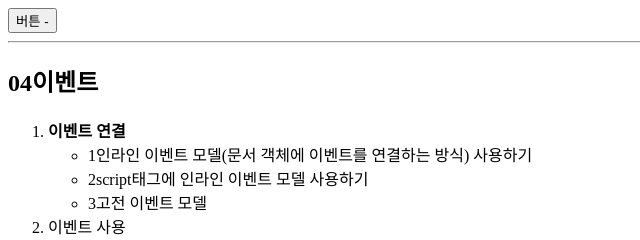
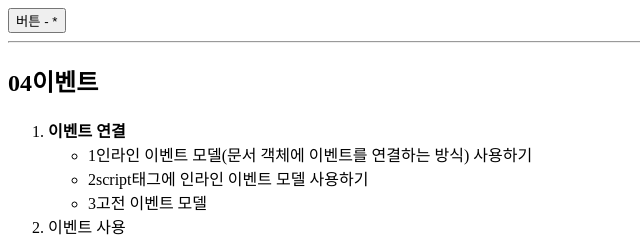
Before and after one commit to a01084782206-lgtm/web26-2-c20, a plain HTML site: page Chapter10/17note_eventOrigin.html in a window 1280 px wide. Both pictures are taken after a click on the button "버튼 -". Shown: the top 240 px of the page, 0-640 px from the left. Drawn offline with Linux system fonts and the light colour scheme.

Commit message:
Update 17note_eventOrigin.html

```diff
--- a/Chapter10/17note_eventOrigin.html
+++ b/Chapter10/17note_eventOrigin.html
@@ -9,6 +9,12 @@
 
 <body>
     <button id="button">버튼 - </button>
+    <script>
+    document.getElementById('button').onclick= function() {
+        this.textContent = this.textContent + '*';
+    };
+   </script>
+
 
 
 
```
